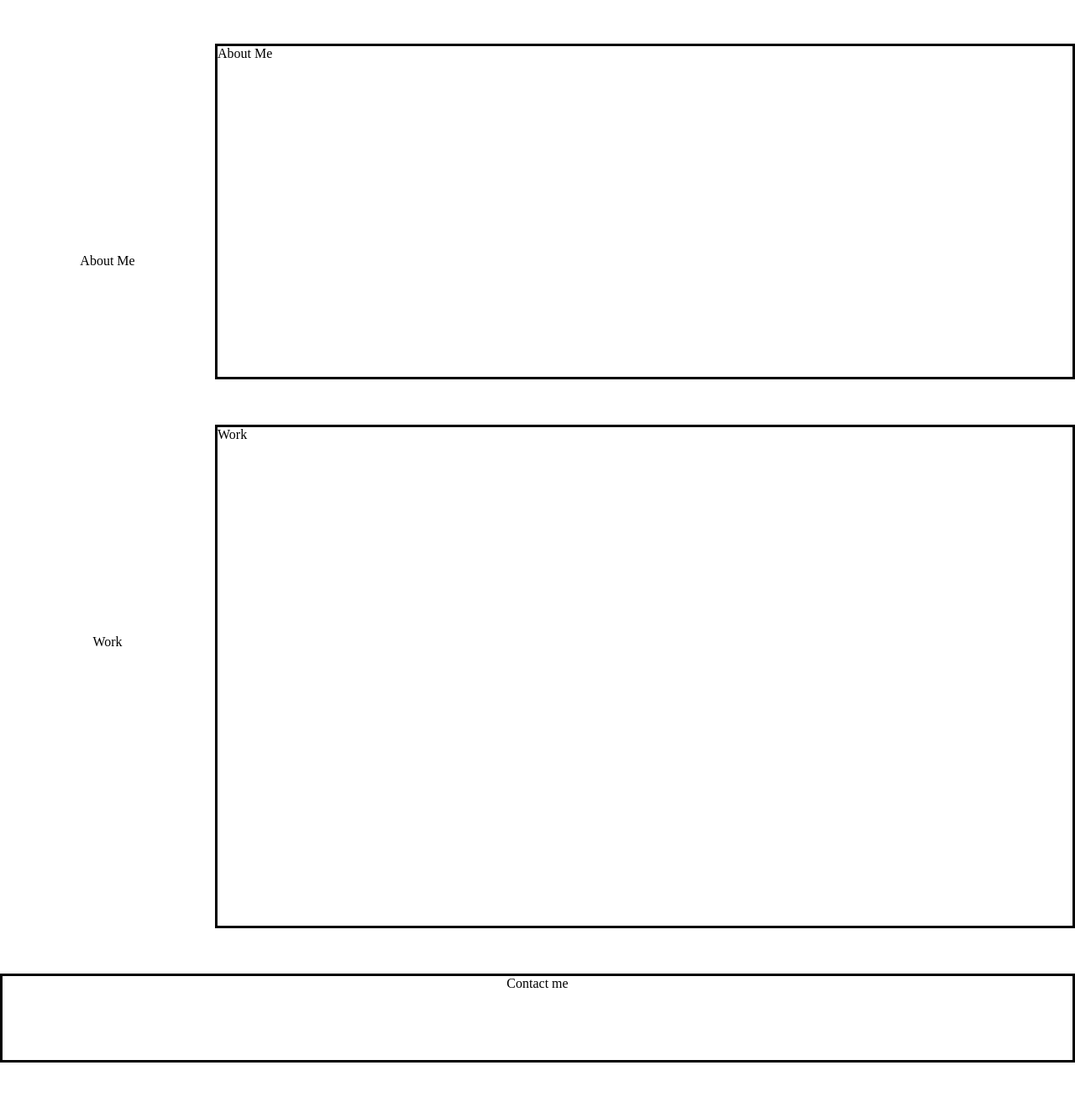
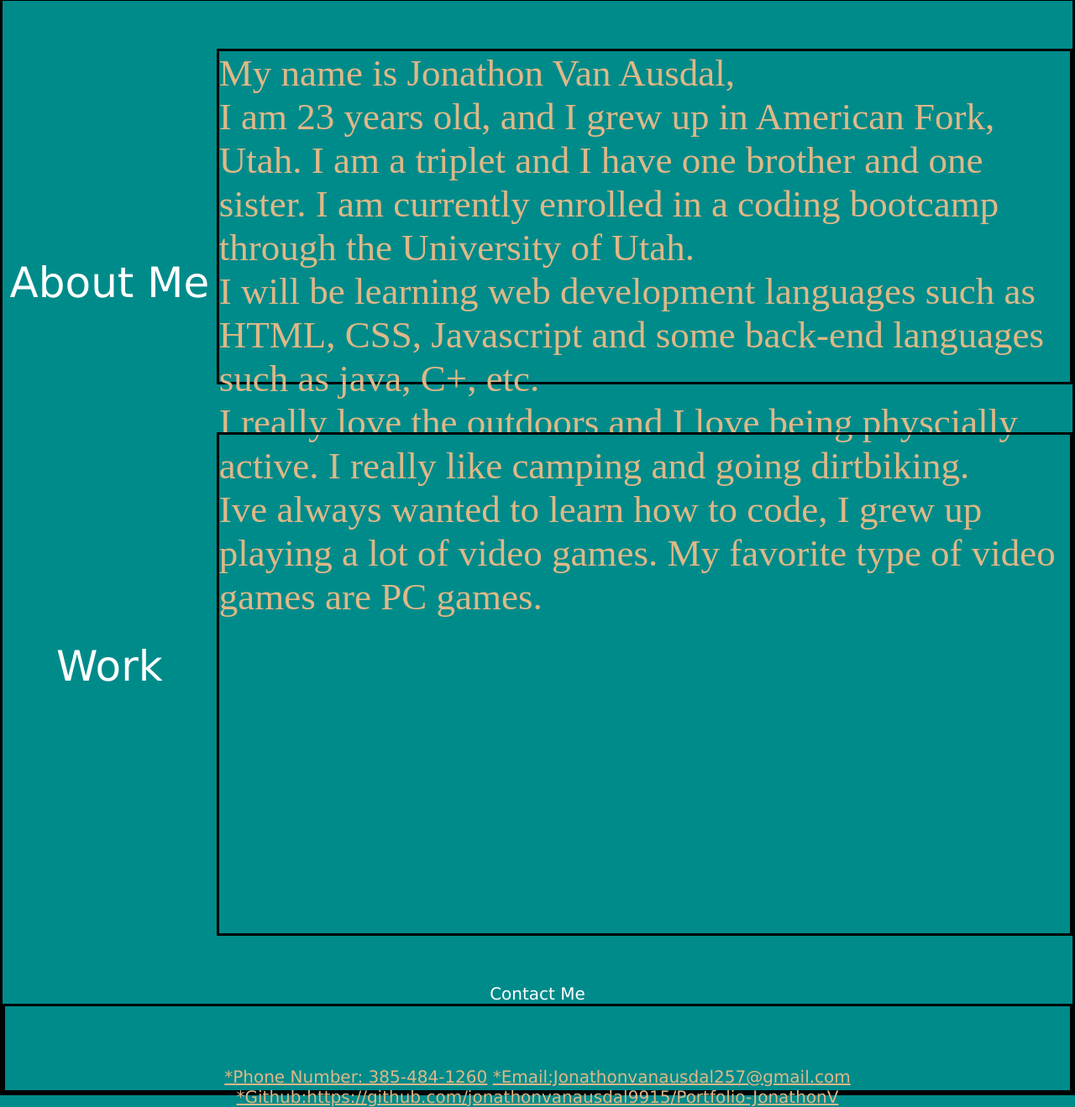
Before and after one commit to jonathonvanausdal9915/Portfolio-JonathonV, a plain HTML site: page index.html in a window 1280 px wide. Shown: the part 733-2052 px from the top of the page at 84% size. Before the commit the page ends 1999 px from the top, so only its background shows below. Drawn offline with Linux system fonts and the light colour scheme.

Commit message:
updated page

```diff
--- a/assets/css/style.css
+++ b/assets/css/style.css
@@ -5,7 +5,10 @@
 }
 
 body {
-    background-color: white;
+    background-color:darkcyan;
+    font-family:Verdana, Geneva, Tahoma, sans-serif;
+    border:solid;
+    border-color:black;
 }
 
 .header {
@@ -23,11 +26,9 @@ body {
 .header h1 {
     display: inline-block;
     font-size: 80px;
-    color: whitesmoke;
+    color: burlywood;
 }
-.background-picture {
 
-}
 .header h1 .seo {
     color: black;
 }
@@ -75,14 +76,21 @@ body {
     display: flex;
     height: 600px;
   }
+  .contact-me {
+      text-align: center;
+      font-size:20px;
+      color:white;
+  }
 
  .footer {
      width: 100%;
-     height:20px;
+     font-size: 20px;
+     height:15px;
      padding-bottom: 100px;
     text-align: center;
     border:solid;
     border-color:black;
+    color:burlywood;
   }
 
 .column {
@@ -90,11 +98,20 @@ body {
     height: 100px;
     text-align: center;
     padding-top: 250px;
+    font-size: 50px;
+    color: white;
   }
 
   .column-1 {
     flex: 80%;
     border: solid;
+    font-size: 45px;
+    font-family: 'Times New Roman', Times, serif;
+    color:burlywood;
+    border-color:black;
+  }
+  .dirtimage {
+
   }
 
 a {
--- a/index.html
+++ b/index.html
@@ -8,7 +8,7 @@
 </head>
 <body>
     <header class="header">
-        <h1>Jonathon Van Ausdal</h1>
+        <h1><u>Jonathon Van Ausdal</u></h1>
         <span class="profile-picture"><img src="Profile Picture.png" alt="placeholder"></span>
         <div>
             <ul>
@@ -29,19 +29,37 @@
     <section>
         <div id="about-me" class="row">
             <div class="column">About Me</div>
-            <div class="column-1">About Me</div>
+            <div class="column-1">
+                <p> My name is Jonathon Van Ausdal,</p>
+                <p>I am 23 years old, and I grew up in American Fork, Utah.
+                    I am a triplet and I have one brother and one sister. I am currently enrolled in a coding bootcamp through the University of Utah.
+                </p>
+                <p> I will be learning web development languages such as HTML, CSS, Javascript and some back-end languages such as java, C+, etc.</p>
+                <p> I really love the outdoors and I love being physcially active. I really like camping and going dirtbiking.</p>
+                <p> Ive always wanted to learn how to code, I grew up playing a lot of video games. My favorite type of video games are PC games.
+               </p>
+            </div>
         </div>
     </section>
     <section>
         <br><br><br>
         <div id="work" class="row-1">
             <div class="column">Work</div>
-            <div class="column-1">Work</div>
+            <div class="column-1"></div>
         </div>
     </section>
         <br><br><br>
+        <div class=contact-me>
+        <p>Contact Me</p>
+        </div>
     <section>
-        <div id="contact-me" class="footer">Contact me</div>
+        <div id="contact-me" class="footer">
+            <br><br><br>
+    <p> <u>*Phone Number: 385-484-1260</u>
+         <u>*Email:Jonathonvanausdal257@gmail.com</u>
+         <u>*Github:https://github.com/jonathonvanausdal9915/Portfolio-JonathonV</u></p>
+        </div>
+
     </section>
 
 </body>
```
Also changed, not shown: aboutme.png (added).
